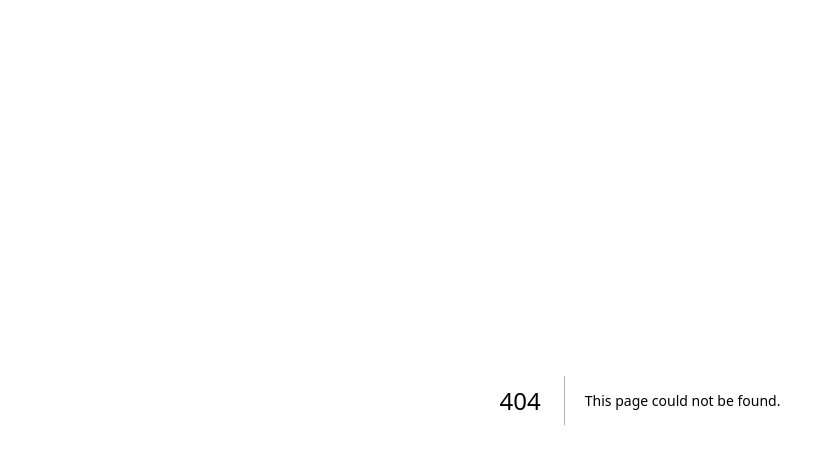
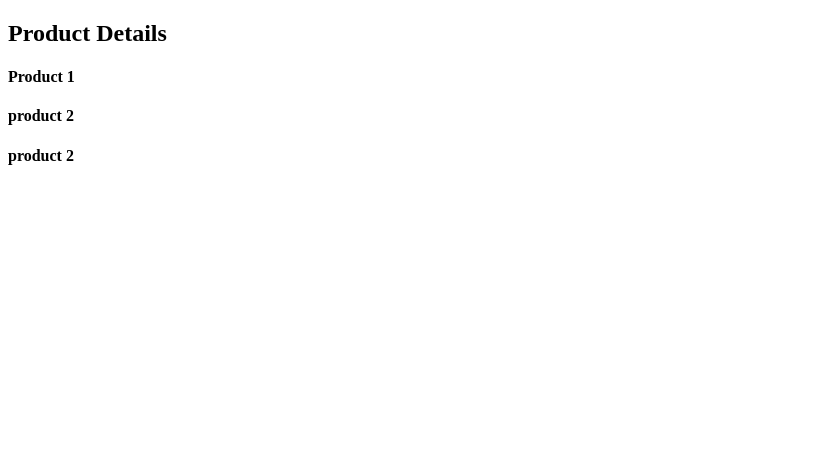
Before and after one commit to Muhammadali7866/nextJs-learning, a Next.js app in the folder my-app/: page /products in a window 1280 px wide. Before the commit this address had no page. Shown: the top 464 px of the page, without its empty margins (0-835 px from the left). Built offline with nearby package versions, Linux system fonts and the light colour scheme.

Commit message:
nested route

```diff
--- /dev/null
+++ b/my-app/app/products/page.tsx
@@ -0,0 +1,10 @@
+export default function Products() {
+  return (
+    <>
+      <h2>Product Details</h2>
+      <h4>Product 1</h4>
+      <h4> product 2</h4>
+      <h4>product 2</h4>
+    </>
+  );
+}
```
Also changed, not shown: my-app/app/products/[productId]/page.tsx (added, +9 -0 lines).
